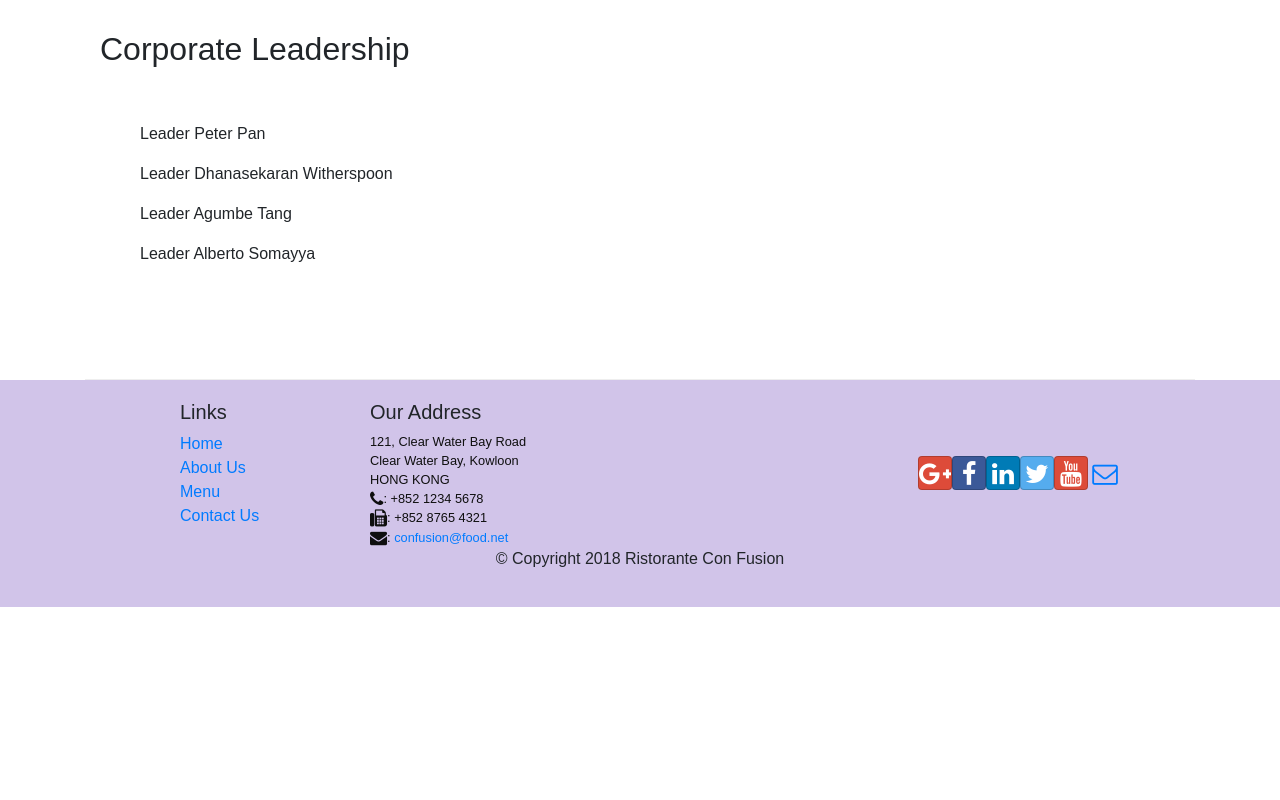
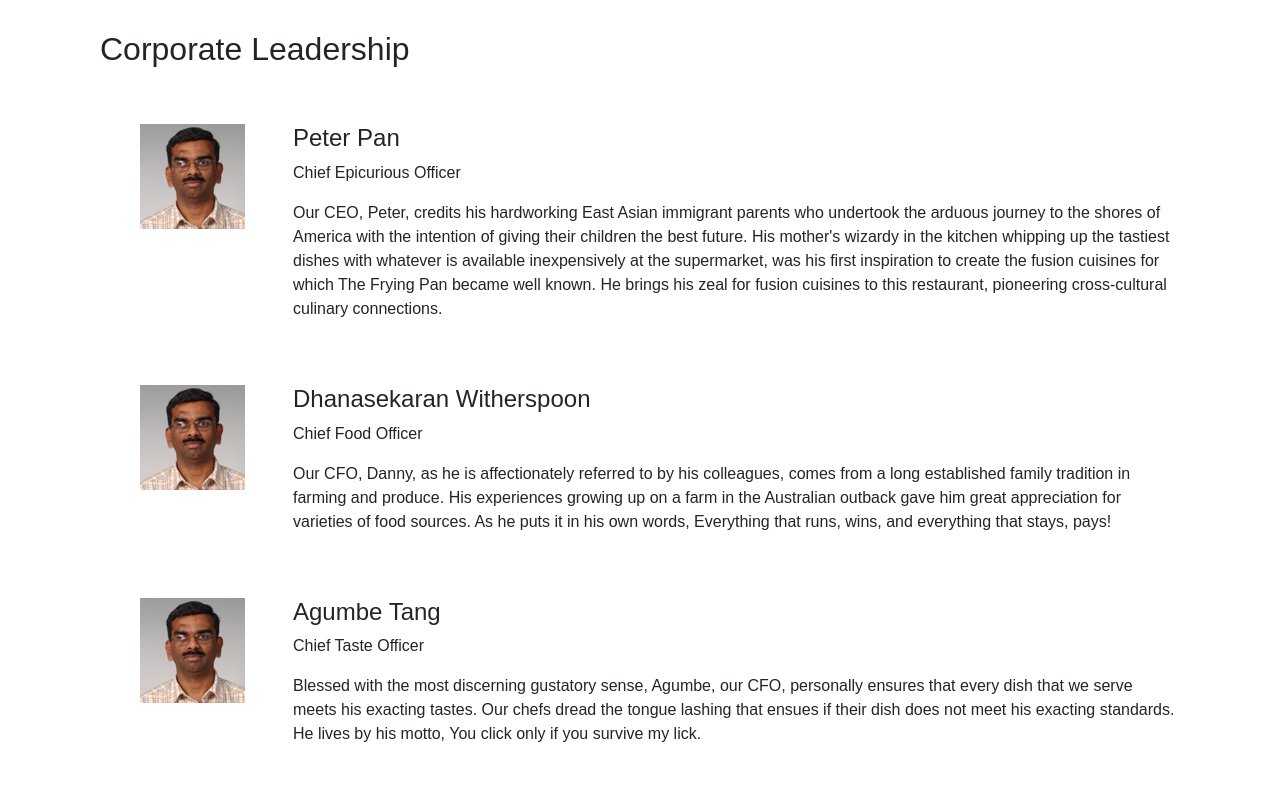
Before and after one commit to mrquatsch/FrontendWebDev-React, a React (Create React App) app: page /aboutus in a window 1280 px wide. Shown: the part 1000-1800 px from the top of the page. Before the commit the page ends 1607 px from the top, so only its background shows below. Built offline with nearby package versions, Linux system fonts and the light colour scheme.

Commit message:
Assignment 2

```diff
--- a/src/components/AboutComponent.js
+++ b/src/components/AboutComponent.js
@@ -2,16 +2,32 @@ import React from 'react';
 import { Breadcrumb, BreadcrumbItem, Card, CardBody, CardHeader, Media } from 'reactstrap';
 import { Link } from 'react-router-dom';
 
-function RenderLeader() {}
-
-function About(props) {
-
-    const leaders = props.leaders.map((leader) => {
+function RenderLeader({leaders}) {
+    const leadersFormatted = leaders.map((leader) => {
         return (
-            <p>Leader {leader.name}</p>
+            <Media className="mt-5">
+                <Media left href="#" className="mr-5">
+                    <Media object src={leader.image} alt={leader.name}/>
+                </Media>
+                <Media body>
+                    <Media heading>
+                       {leader.name}
+                    </Media>
+                    <p>{leader.designation}</p>
+                    <p>{leader.description}</p>
+                </Media>
+            </Media>
         );
     });
 
+    return (
+        <div>
+            {leadersFormatted}
+        </div>
+    )
+}
+
+function About(props) {
     return(
         <div className="container">
             <div className="row">
@@ -68,7 +84,7 @@ function About(props) {
                 </div>
                 <div className="col-12">
                     <Media list>
-                        {leaders}
+                        <RenderLeader leaders={props.leaders}/>
                     </Media>
                 </div>
             </div>
```
